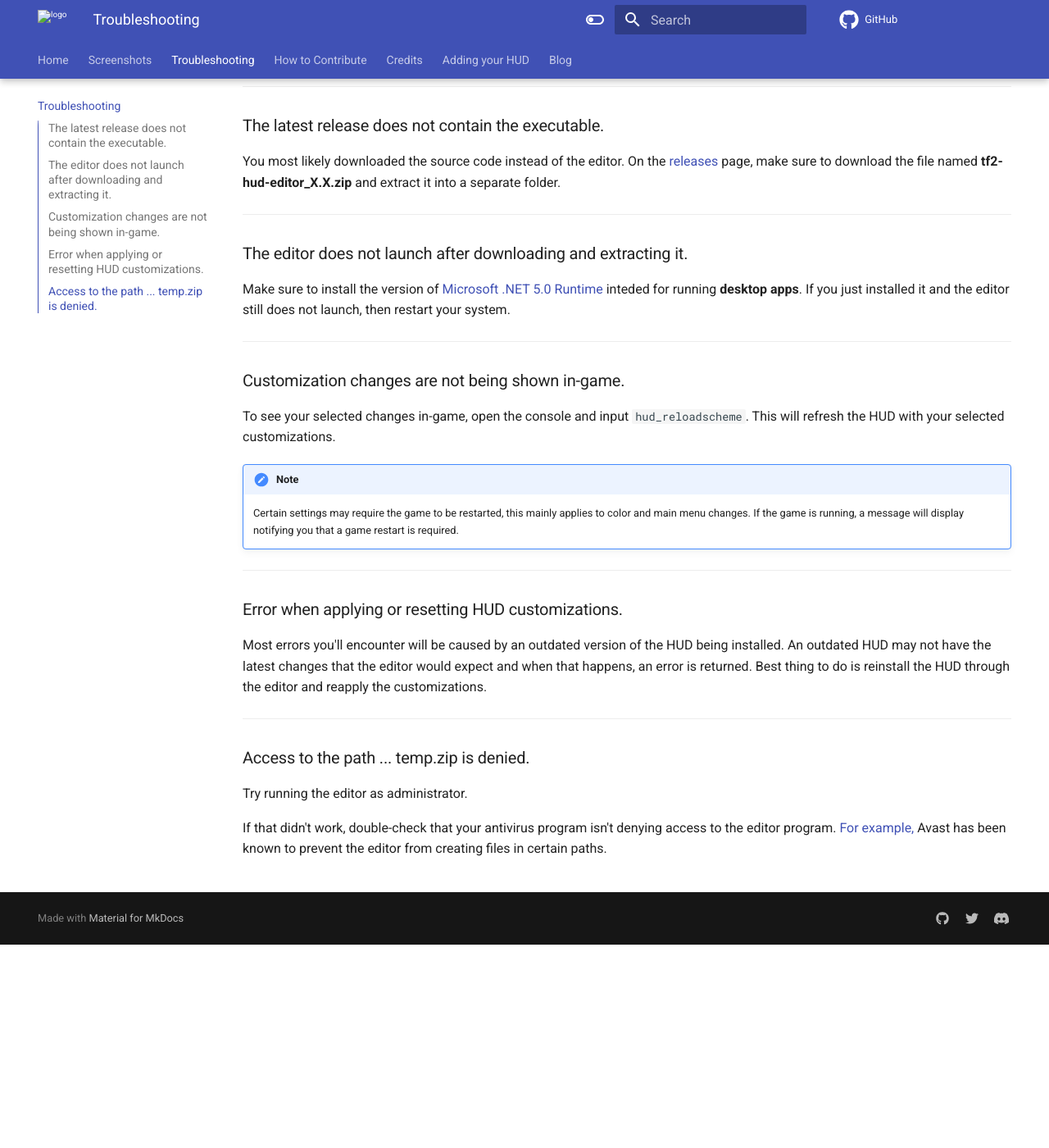
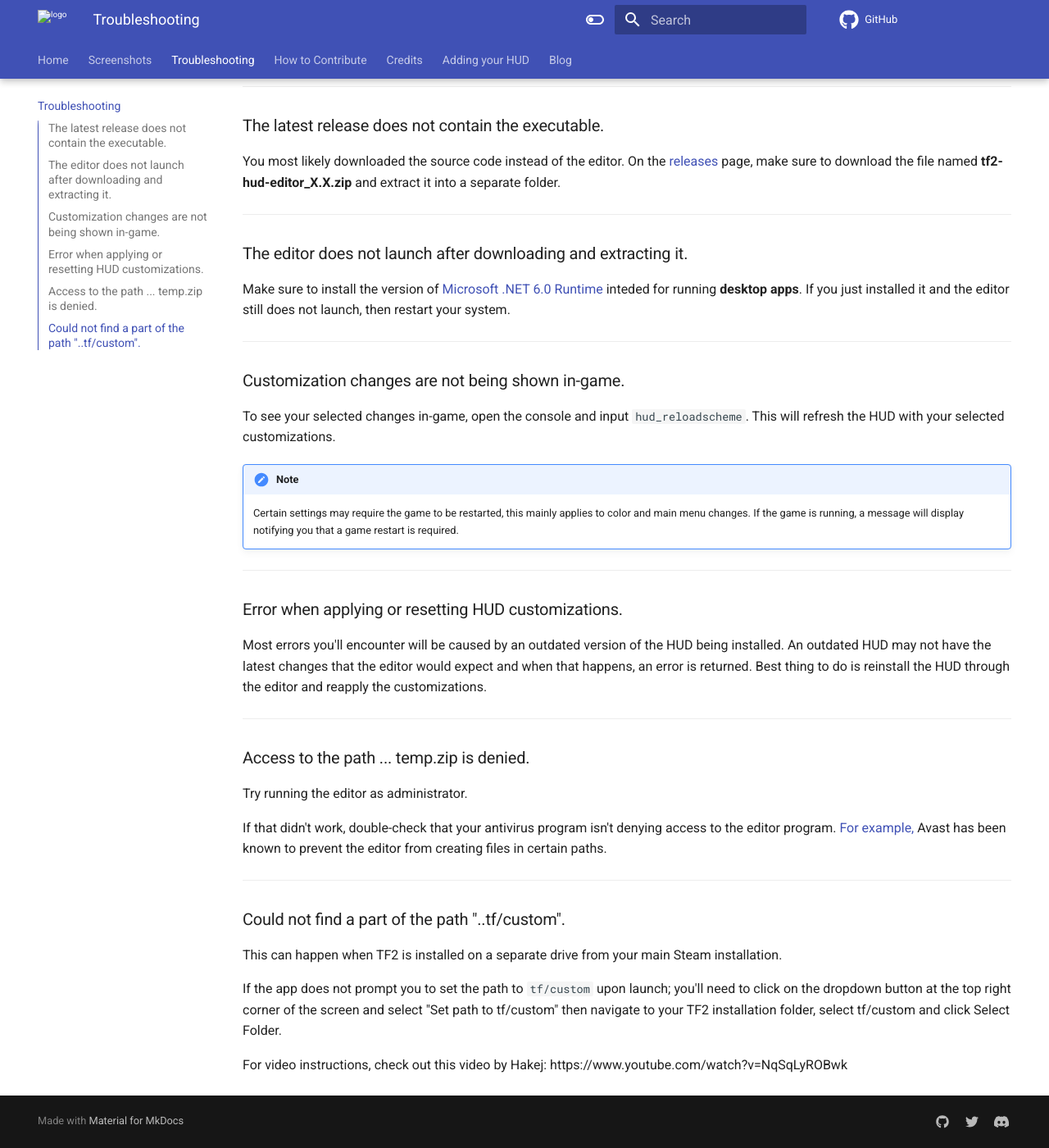
Before and after one commit to CriticalFlaw/TF2HUD.Editor, an MkDocs documentation site: the page built from docs/troubleshoot.md, in a window 1280 px wide and 1400 px high, scrolled down 248 px. Shown: the whole window at 82% size. Built offline with MkDocs 1.6.1 and Material for MkDocs 9.7.7, drawn with Linux system fonts in a browser that asks for light colours; comment, search, counter and statistics services are not loaded.

Commit message:
Update docs to describe issue relating to tf/custom pathing
- Updated the .NET runtime requirement.

```diff
--- a/docs/troubleshoot.md
+++ b/docs/troubleshoot.md
@@ -11,7 +11,7 @@ You most likely downloaded the source code instead of the editor. On the [releas
 ---
 
 ### The editor does not launch after downloading and extracting it.
-Make sure to install the version of [Microsoft .NET 5.0 Runtime][runtime-link] inteded for running **desktop apps**. If you just installed it and the editor still does not launch, then restart your system.
+Make sure to install the version of [Microsoft .NET 6.0 Runtime][runtime-link] inteded for running **desktop apps**. If you just installed it and the editor still does not launch, then restart your system.
 
 ---
 
@@ -33,9 +33,18 @@ Try running the editor as administrator.
 
 If that didn't work, double-check that your antivirus program isn't denying access to the editor program. [For example,][example-avast-issue] Avast has been known to prevent the editor from creating files in certain paths.
 
+---
+
+### Could not find a part of the path "..tf/custom".
+This can happen when TF2 is installed on a separate drive from your main Steam installation.
+
+If the app does not prompt you to set the path to `tf/custom` upon launch; you'll need to click on the dropdown button at the top right corner of the screen and select "Set path to tf/custom" then navigate to your TF2 installation folder, select tf/custom and click Select Folder.
+
+For video instructions, check out this video by Hakej: https://www.youtube.com/watch?v=NqSqLyROBwk
+
 <!-- MARKDOWN LINKS -->
 [issues-link]: https://github.com/CriticalFlaw/TF2HUD.Editor/issues
 [discord-link]: https://discord.gg/hTdtK9vBhE
 [releases-link]: https://github.com/CriticalFlaw/TF2HUD.Editor/releases
-[runtime-link]: https://dotnet.microsoft.com/download/dotnet/5.0/runtime
+[runtime-link]: https://dotnet.microsoft.com/download/dotnet/6.0/runtime
 [example-avast-issue]: https://github.com/CriticalFlaw/TF2HUD.Editor/issues/107
```
